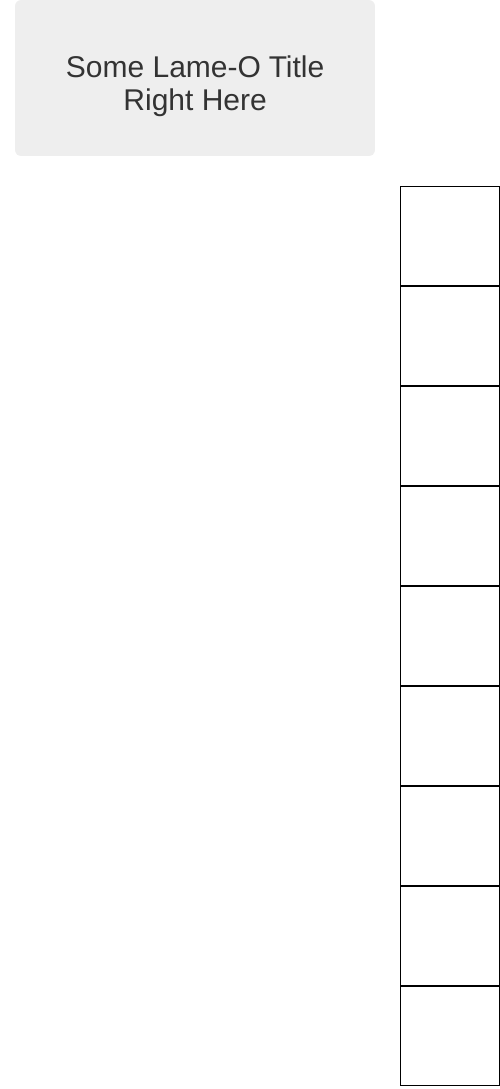
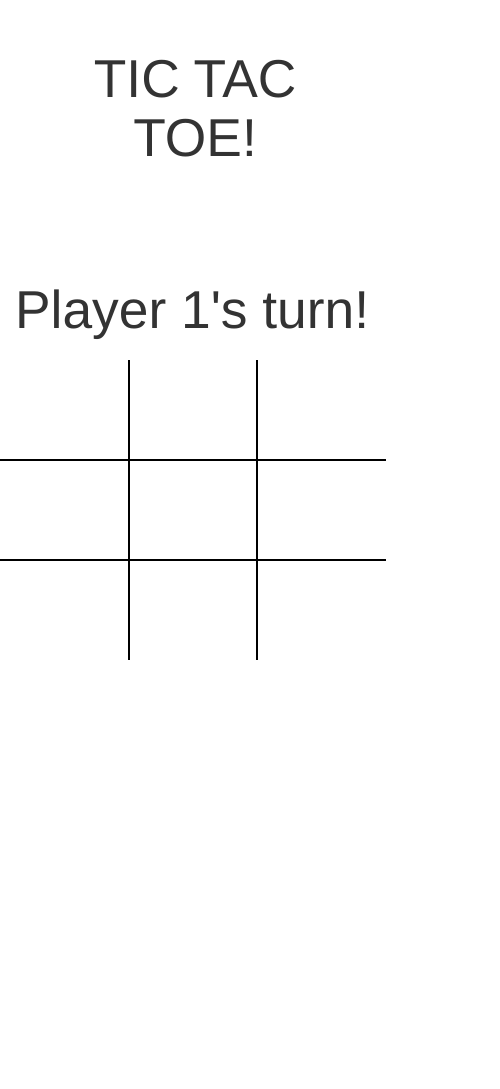
Before and after one commit to nigelorion/tic-tac-toe, a plain HTML site: page index.html in a window 390 px wide. Shown: the whole page, 500 px wide, since content can reach past the window. After the commit the page ends 844 px from the top, so only its background shows below. Drawn offline with Linux system fonts and the light colour scheme.

Commit message:
add back end logic and responsive UI

```diff
--- a/css/styles.css
+++ b/css/styles.css
@@ -1,4 +1,4 @@
-.centered {
+/*.centered {
   display: inline-block;
   margin-left: 400px;
   margin-right: auto;
@@ -7,17 +7,101 @@
 
 .text_centered {
   text-align: center;
+}*/
+.jumbotron {
+  background-color: transparent;
+  text-align: center;
+  padding-bottom: 15%;
 }
 
-.col-md-4 {
-  border: 1px solid black;
+h1 {
+  font-size: 40pt;
+}
+
+
+#reset {
+  display: none;
+}
+
+.row {
   height: 100px;
-  width: 100px;
+  min-height: 100px;
+}
+
+#boardcontainer {
+  min-height: 300px;
+  min-width: 300px
+}
+
+
+#boardcontainer .col-md-4 {
+  /*border: 1px solid black;*/
+  height: 100%;
+  width: 33%;
+  /*min-height: 100px;*/
+  /*min-width: 100px;*/
+}
+
+#r0c0 {
+  border-top: none;
+  border-left: none;
+  border-right: 1px solid black;
+  border-bottom: 1px solid black;
+}
+#r0c1 {
+  border-top: none;
+  border-left: 1px solid black;
+  border-right: 1px solid black;
+  border-bottom: 1px solid black;
+}
+#r0c2 {
+  border-top: none;
+  border-left: 1px solid black;
+  border-right: none;
+  border-bottom: 1px solid black;
+}
+#r1c0 {
+  border-top: 1px solid black;
+  border-left: none;
+  border-right: 1px solid black;
+  border-bottom: 1px solid black;
+}
+#r1c1 {
+  border-top: 1px solid black;
+  border-left: 1px solid black;
+  border-right: 1px solid black;
+  border-bottom: 1px solid black;
+}
+#r1c2 {
+  border-top: 1px solid black;
+  border-left: 1px solid black;
+  border-right: none;
+  border-bottom: 1px solid black;
+}
+#r2c0 {
+  border-top: 1px solid black;
+  border-left: none;
+  border-right: 1px solid black;
+  border-bottom: none;
+}
+#r2c1 {
+  border-top: 1px solid black;
+  border-left: 1px solid black;
+  border-right: 1px solid black;
+  border-bottom: none;
+}
+#r2c2 {
+  border-top: 1px solid black;
+  border-left: 1px solid black;
+  border-right: none;
+  border-bottom: none;
 }
 
 img {
-  height: 80px;
-  width: 80px;
+  height: 100%;
+  width: 100%;
+  /*min-width: 60px;
+  max-height: 60px;*/
 }
 
 .o {
--- a/index.html
+++ b/index.html
@@ -11,51 +11,63 @@
   <body>
     <div class="container">
       <div class="jumbotron text_centered">
-        <h2>Some Lame-O Title Right Here</h2>
+        <h1>TIC TAC TOE!</h1>
+
       </div>
-      <div id="boardcontainer" class="centered">
+      <div class="row" id="row-min">
+        <div class="col-xs-0 col-md-3">
+          <h1 id="game-status"><h1>
+        </div>
+        <div class="col-xs-12 col-md-6">
+        <div id="boardcontainer">
           <div class="row"> <!--Start Row-->
-          <div class="col-md-4" id="0-0">
+            <div class="col-md-4 col-xs-4" id="r0c0">
               <img src="img/o-symbol.png" class="o">
               <img src="img/x-symbol.png" class="x">
             </div>
-          <div class="col-md-4" id="0-1">
+            <div class="col-md-4 col-xs-4" id="r0c1">
               <img src="img/o-symbol.png" class="o">
               <img src="img/x-symbol.png" class="x">
             </div>
-          <div class="col-md-4" id="0-2">
+            <div class="col-md-4 col-xs-4" id="r0c2">
               <img src="img/o-symbol.png" class="o">
               <img src="img/x-symbol.png" class="x">
             </div>
           </div> <!--End Row-->
           <div class="row"> <!--Start Row-->
-          <div class="col-md-4" id="1-0">
+            <div class="col-md-4 col-xs-4" id="r1c0">
               <img src="img/o-symbol.png" class="o">
               <img src="img/x-symbol.png" class="x">
             </div>
-          <div class="col-md-4" id="1-1">
+            <div class="col-md-4 col-xs-4" id="r1c1">
               <img src="img/o-symbol.png" class="o">
               <img src="img/x-symbol.png" class="x">
             </div>
-          <div class="col-md-4" id="1-2">
+            <div class="col-md-4 col-xs-4" id="r1c2">
               <img src="img/o-symbol.png" class="o">
               <img src="img/x-symbol.png" class="x">
             </div>
           </div> <!--End Row-->
           <div class="row"> <!--Start Row-->
-          <div class="col-md-4" id="2-0">
+            <div class="col-md-4 col-xs-4" id="r2c0">
               <img src="img/o-symbol.png" class="o">
               <img src="img/x-symbol.png" class="x">
             </div>
-          <div class="col-md-4" id="2-1">
+            <div class="col-md-4 col-xs-4" id="r2c1">
               <img src="img/o-symbol.png" class="o">
               <img src="img/x-symbol.png" class="x">
             </div>
-          <div class="col-md-4" id="2-2">
+            <div class="col-md-4 col-xs-4" id="r2c2">
               <img src="img/o-symbol.png" class="o">
               <img src="img/x-symbol.png" class="x">
             </div>
           </div> <!--End Row-->
+
+          </div>
+        </div>
+        <div class="col-xs-0 col-md-3">
+          <button type="btn" id="reset">Play Again?</button>
+        </div>
       </div>
     </div>
   </body>
--- a/js/scripts.js
+++ b/js/scripts.js
@@ -8,24 +8,31 @@ var playerTurn = 0;
 var moveCounter = 0;
 
 $(document).ready(function() {
-
-
- $(".col-md-4").on('click', function() {
+  $("#game-status").text("Player 1's turn!");
+  $("#reset").on('click', function() {
+    resetBoard();
+  });
+  $(".col-md-4").on('click', function() {
    var coordinates = this.id;
    if ((checkIfPopulated(coordinates) === false) && (gameOver != true)) {
      if (playerTurn === 0) {
        populateArray(coordinates, "x");
        $(".x", this).show();
+       $("#game-status").text("Player 2 Go!");
      } else if (playerTurn === 1) {
-          populateArray(coordinates, "o");
+       populateArray(coordinates, "o");
        $(".o", this).show();
+       $("#game-status").text("Player 1 Go!");
+
      }
     playerTurn ^= 1;
     moveCounter++;
     traverseBoard(board);
-    if (moveCounter === 9) {
+    if (moveCounter === 9 && gameOver != true) {
       gameOver = true;
-      console.log("Draw!");
+      $("#game-status").text("Draw!");
+      $("#reset").show();
+
     }
    }
  });
@@ -36,18 +43,20 @@ function resetBoard() {
     [0,0,0],
     [0,0,0],
     [0,0,0] ];
+    $('#game-status').text("Player 1's turn!");
     $('img').hide();
+    $("#reset").hide();
     gameOver = false;
     playerTurn = 0;
     moveCounter = 0;
 }
 
 function populateArray(squareClicked, playerMarker) {
-  board[parseInt(squareClicked.charAt(0))][parseInt(squareClicked.charAt(2))] = playerMarker;
+  board[parseInt(squareClicked.charAt(1))][parseInt(squareClicked.charAt(3))] = playerMarker;
 }
 
 function checkIfPopulated(squareClicked) {
-  if (board[parseInt(squareClicked.charAt(0))][parseInt(squareClicked.charAt(2))] != 0) {
+  if (board[parseInt(squareClicked.charAt(1))][parseInt(squareClicked.charAt(3))] != 0) {
     return true;
   }
   else {
@@ -61,10 +70,7 @@ function traverseBoard(mdArray) {
     for (i = 0; i < 3; i++) {
       solution += mdArray[j][i];
     }
-    if (solution === "xxx" || solution === "ooo") {
-      console.log("Victory!");
-      gameOver = true;
-    }
+    checkVictory(solution);
   }
 
   for (j = 0; j < 3; j++) {
@@ -72,32 +78,35 @@ function traverseBoard(mdArray) {
     for (i = 0; i < 3; i++) {
       solution += mdArray[i][j];
     }
-    if (solution === "xxx" || solution === "ooo") {
-      console.log("Victory!");
-      gameOver = true;
-    }
+    checkVictory(solution);
   }
 
   var diag1 = "";
   for (j = 0; j < 3; j++) {
     var i = j;
     diag1 += mdArray[i][j];
-    if (diag1 === "xxx" || diag1 === "ooo") {
-      console.log("Victory!");
-      gameOver = true;
-    }
+    checkVictory(diag1);
   }
 
   var diag2 = "";
   for (j = 0; j < 3; j++) {
     var i = (2 - j);
     diag2 += mdArray[i][j];
-    if (diag2 === "xxx" || diag2 === "ooo") {
-      console.log("Victory!");
+    checkVictory(diag2);
+  }
+
+  function checkVictory(string) {
+    if (string === "xxx") {
+      $('#game-status').text("Player 1 wins!");
       gameOver = true;
+      $('#reset').show();
+    }
+    if (string === "ooo") {
+      $('#game-status').text("Player 2 wins!");
+      gameOver = true;
+      $('#reset').show();
     }
   }
-  //
   // console.log(board[0][0] + "|" + board[0][1] + "|" + board[0][2])
   // console.log(board[1][0] + "|" + board[1][1] + "|" + board[1][2])
   // console.log(board[2][0] + "|" + board[2][1] + "|" + board[2][2])
```
Also changed, not shown: 1 other file. Lines whose indentation alone changed are shown as unchanged.
